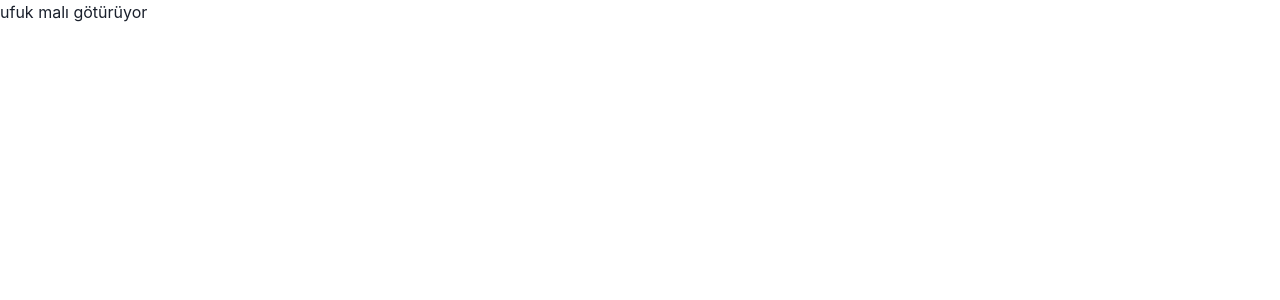
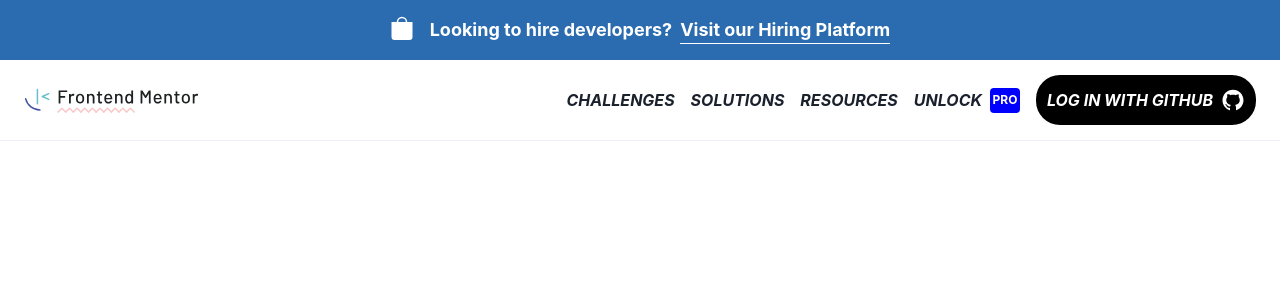
Before and after one commit to uluisik/frontend-mentor, a React (Create React App) app: page / in a window 1280 px wide. Shown: the top 300 px of the page. Built offline with nearby package versions, Linux system fonts and the light colour scheme.

Commit message:
create header

```diff
--- a/src/App.tsx
+++ b/src/App.tsx
@@ -1,7 +1,11 @@
 import { ChakraProvider, Text, theme } from "@chakra-ui/react";
+import Header from "./components/Header";
+import Navbar from "./components/Header";
 
 export const App = () => (
   <ChakraProvider theme={theme}>
-    <Text>ufuk malı götürüyor</Text>
+    <>
+      <Header />
+    </>
   </ChakraProvider>
 );
--- /dev/null
+++ b/src/components/Header.tsx
@@ -0,0 +1,111 @@
+import { Divider, Flex, Text, Image, Spacer } from "@chakra-ui/react";
+import { BsBagFill } from "react-icons/bs";
+import { AiFillGithub } from "react-icons/ai";
+function Navbar() {
+  return (
+    <>
+      <Flex alignItems="center" justifyContent="center" bg="blue.600" h="60px">
+        <Flex>
+          <Text fontSize="2xl" mr="4" color="white">
+            <BsBagFill />
+          </Text>
+          <Text fontSize="lg" fontWeight="bold" mr="2" color="white">
+            Looking to hire developers?
+          </Text>
+          <Flex
+            _hover={{ borderBottom: "none" }}
+            cursor="pointer"
+            fontSize="lg"
+            fontWeight="bold"
+            color="white"
+            borderBottom="1px solid"
+          >
+            Visit our Hiring Platform
+          </Flex>
+        </Flex>
+      </Flex>
+      <Flex alignItems="center">
+        <Flex fontSize="5xl">
+          <Image p="6" src="image/logo-desktop.svg" />
+        </Flex>
+
+        <Spacer />
+        <Flex h="80px" alignItems="center" justifyContent="center">
+          <Text
+            _hover={{ borderBottom: "3px solid red" }}
+            ml="4"
+            as="em"
+            fontWeight="bold"
+            cursor="pointer"
+          >
+            CHALLENGES
+          </Text>
+          <Text
+            ml="4"
+            as="em"
+            fontWeight="bold"
+            _hover={{ borderBottom: "3px solid red" }}
+            cursor="pointer"
+          >
+            SOLUTIONS
+          </Text>
+          <Text
+            ml="4"
+            as="em"
+            fontWeight="bold"
+            _hover={{ borderBottom: "3px solid red" }}
+            cursor="pointer"
+          >
+            RESOURCES
+          </Text>
+          <Flex
+            ml="4"
+            cursor="pointer"
+            _hover={{ borderBottom: "3px solid red" }}
+          >
+            <Text as="em" fontWeight="bold" mr="2">
+              UNLOCK
+            </Text>
+            <Text
+              display="flex"
+              alignItems="center"
+              justifyContent="center"
+              fontSize="xs"
+              fontWeight="bold"
+              bg="blue"
+              color="white"
+              w="30px"
+              h="25px"
+              borderRadius="4px"
+            >
+              PRO
+            </Text>
+          </Flex>
+          <Flex
+            h="50px"
+            w="220px"
+            borderRadius="3xl"
+            mr="6"
+            ml="4"
+            as="em"
+            fontWeight="bold"
+            alignItems="center"
+            justifyContent="center
+            "
+            bg="black"
+            color="white"
+            cursor="pointer"
+          >
+            LOG IN WITH GITHUB
+            <Text ml="2" fontSize="2xl">
+              <AiFillGithub />
+            </Text>
+          </Flex>
+        </Flex>
+      </Flex>
+      <Divider />
+    </>
+  );
+}
+
+export default Navbar;
--- /dev/null
+++ b/src/icons/BagIcon.tsx
@@ -0,0 +1,5 @@
+function BagIcon() {
+  return <div>BagIcon</div>;
+}
+
+export default BagIcon;
```
Also changed, not shown: public/image/logo-desktop.svg (added).
